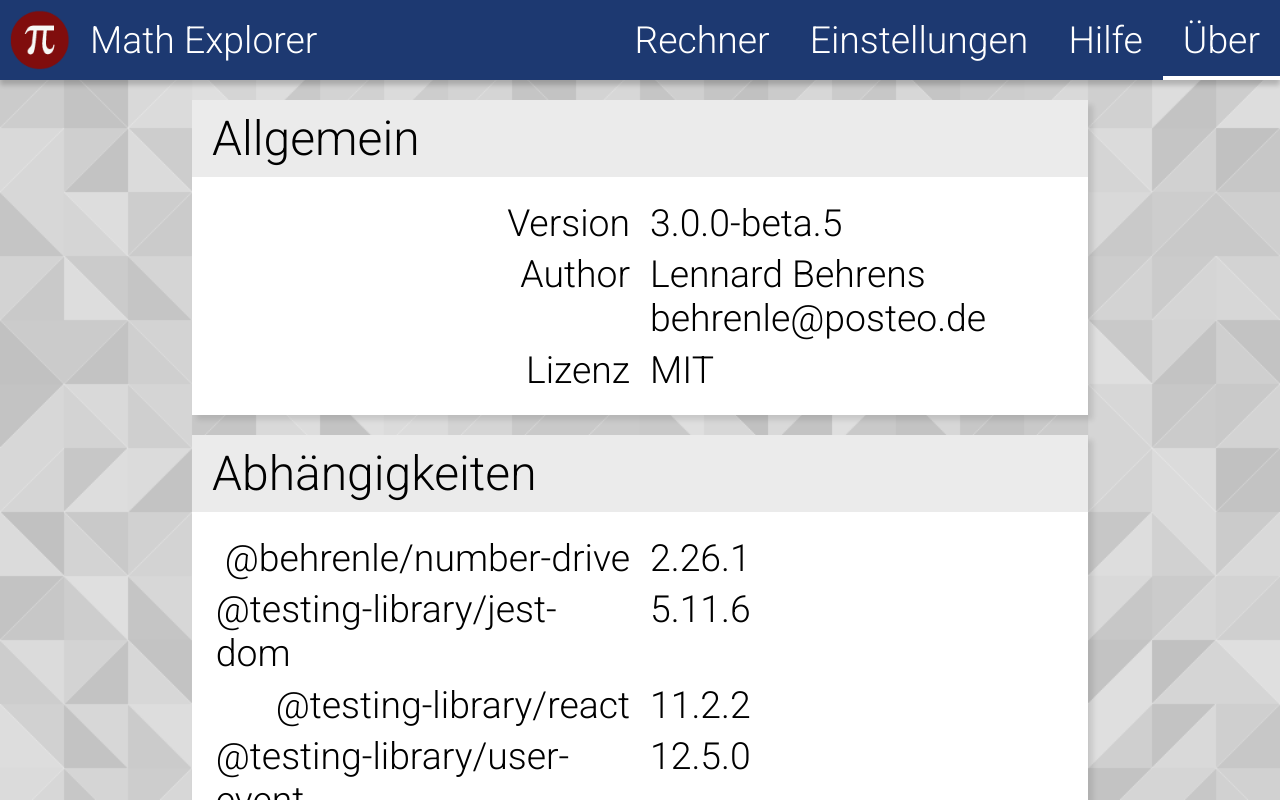
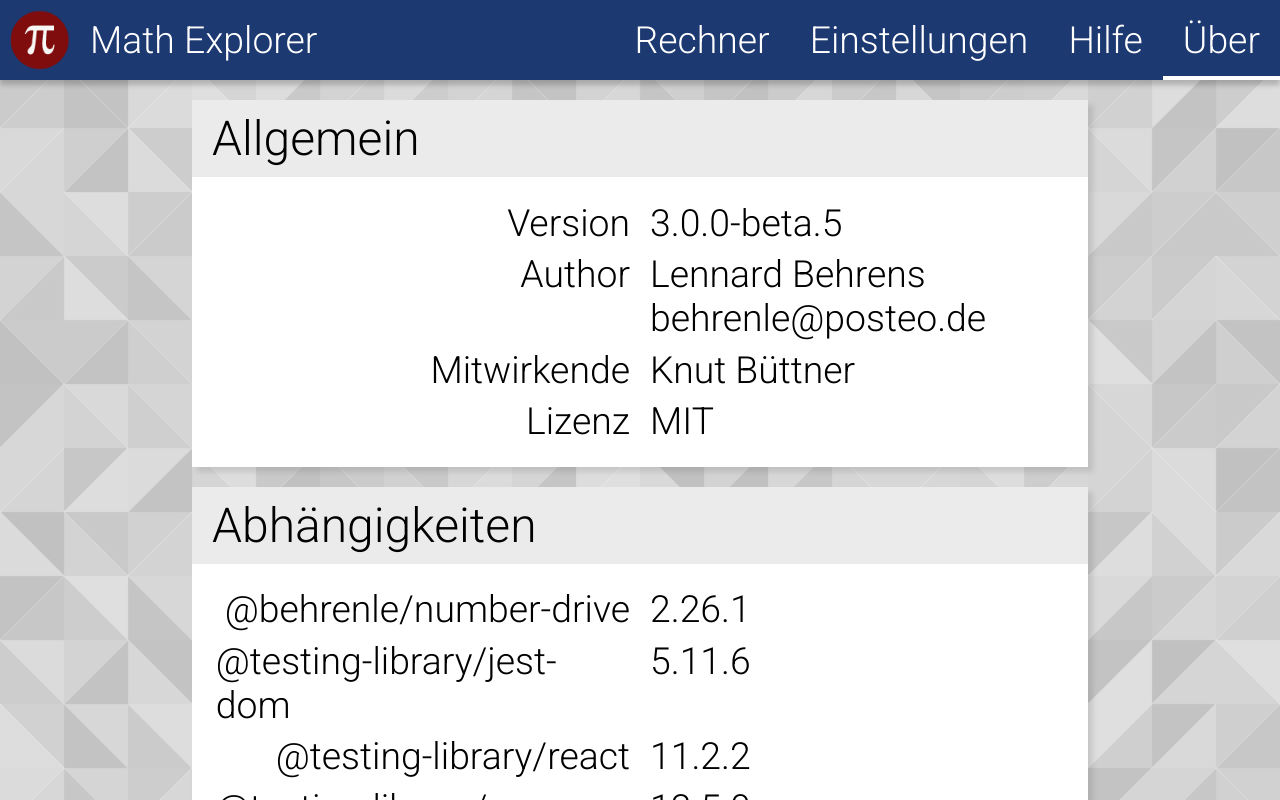
Before and after one commit to behrenle/Math-Explorer, a React (Create React App) app: page /#/about in a window 1280 px wide. Built offline with nearby package versions, Linux system fonts and the light colour scheme; no server answers; what @behrenle/number-drive would draw is missing.

Commit message:
about: added contributors section

```diff
--- a/package.json
+++ b/package.json
@@ -7,7 +7,11 @@
     "email": "behrenle@posteo.de",
     "url": "https://behrenle.com"
   },
-  "contributors": [],
+  "contributors": [
+    {
+      "name": "Knut Büttner"
+    }
+  ],
   "private": true,
   "homepage": "./",
   "dependencies": {
--- a/src/components/views/about/About.tsx
+++ b/src/components/views/about/About.tsx
@@ -2,7 +2,7 @@ import React from "react";
 import styled from "styled-components";
 import Card from "../../common/Card";
 import CenteredDefinitionList from "./CenteredDefinitionList";
-import {author, dependencies, license, version} from "../../../../package.json";
+import {author, dependencies, license, version, contributors} from "../../../../package.json";
 import {useTranslation} from "react-i18next";
 
 const Container = styled.div`
@@ -25,7 +25,8 @@ const About: React.FC = () => {
                     items={[
                         [t("about.version"), version],
                         [t("about.author"), [author.name, author.email]],
-                        [t("about.license"), license]
+                        [t("about.contributors"), contributors.map(c => c.name)],
+                        [t("about.license"), license],
                     ]}
                 />
             </Card>
--- a/src/i18n/translations/de.json
+++ b/src/i18n/translations/de.json
@@ -48,6 +48,7 @@
     "about.version": "Version",
     "about.dependencies": "Abhängigkeiten",
     "about.author": "Author",
+    "about.contributors": "Mitwirkende",
     "about.license": "Lizenz",
     "about.more_info": "Siehe <a href=\"{{url}}\">{{label}}</a> für mehr Informationen."
 }
--- a/src/i18n/translations/en.json
+++ b/src/i18n/translations/en.json
@@ -49,6 +49,7 @@
     "about.version": "Version",
     "about.dependencies": "Dependencies",
     "about.author": "Author",
+    "about.contributors": "Contributors",
     "about.license": "License",
     "about.more_info": "Visit <a href=\"{{url}}\">{{label}}</a> for more information."
 }
```
